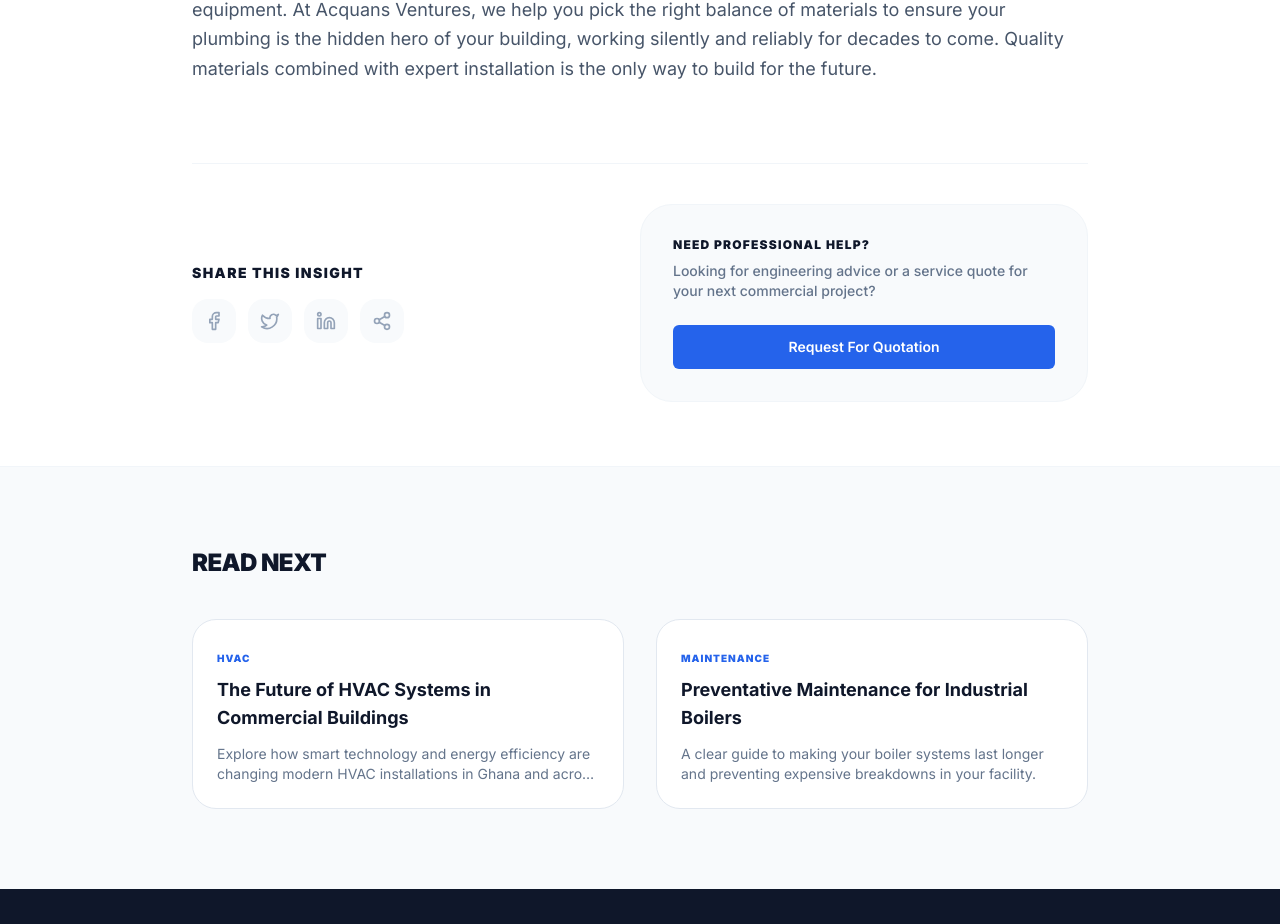
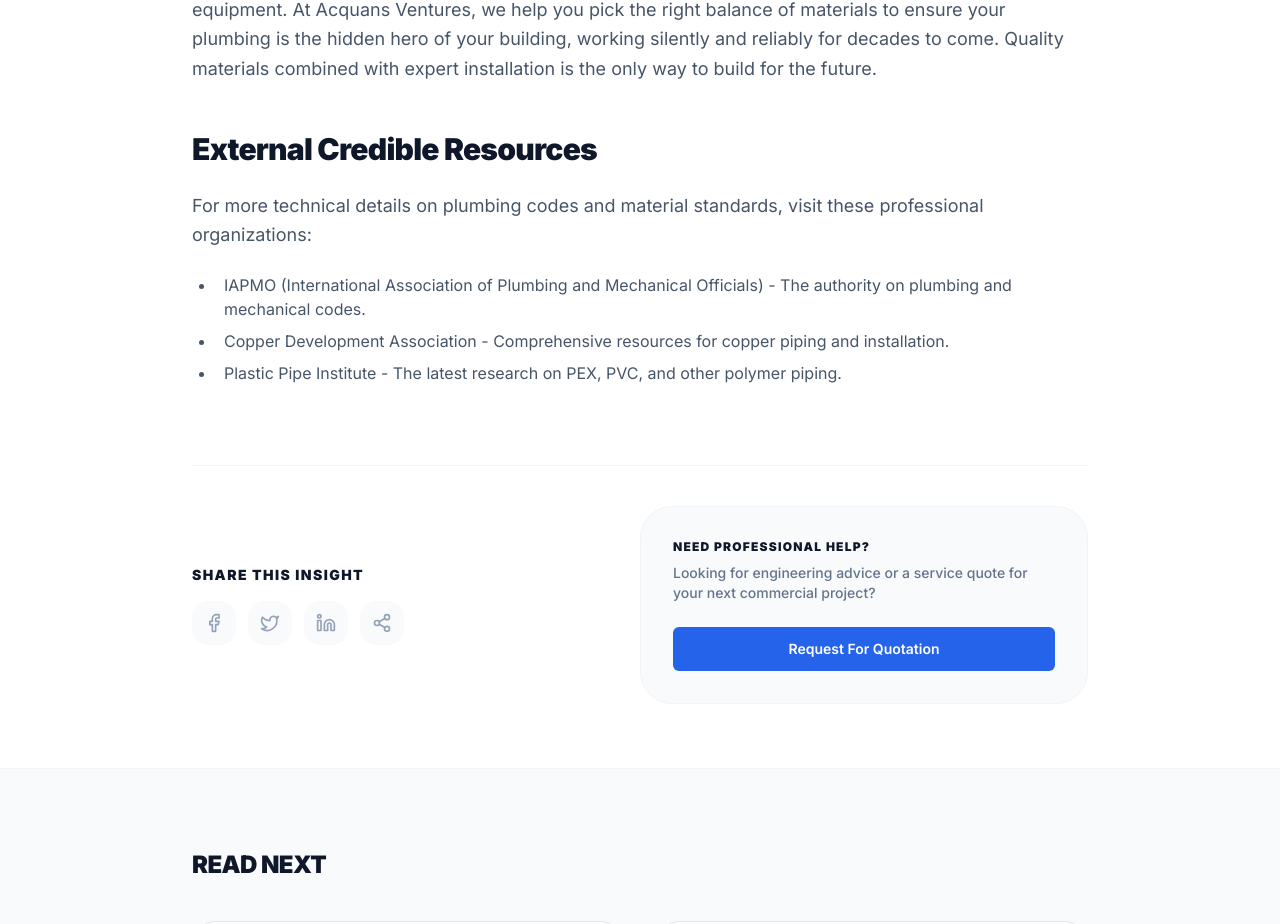
Before and after one commit to russolutionconsult/acquans-ventures, a React (Vite) app: page /blog/choosing-pipes-large-scale-plumbing in a window 1280 px wide. Shown: the part 3813-4737 px from the top of the page. Built offline with nearby package versions, Linux system fonts and the light colour scheme.

Commit message:
docs: add external credible resources to all blog posts for SEO authority

```diff
--- a/src/data/blogPosts.ts
+++ b/src/data/blogPosts.ts
@@ -57,6 +57,14 @@ export const blogPosts: BlogPost[] = [
 <p>If you are planning a new construction project or looking to renovate an existing building, it is vital to think long-term. A cheap AC system might save you money on the day you buy it, but it will cost you far more in repairs and electricity over the next few years. In the Ghanaian market, reputation is everything. A building known for having the best, most comfortable climate will always attract the best tenants.</p>
 
 <p>The future of HVAC isn’t just about making things colder; it’s about making them smarter, healthier, and cheaper to run. By investing in VRF technology, smart sensors, and advanced filtration today, you are future-proofing your property and ensuring it remains a productive environment for decades to come.</p>
+
+<h2>External Credible Resources</h2>
+<p>For more information on commercial HVAC standards and energy efficiency, we recommend the following professional resources:</p>
+<ul>
+  <li><a href="https://www.ashrae.org/" target="_blank" rel="noopener">ASHRAE (American Society of Heating, Refrigerating and Air-Conditioning Engineers)</a> - The leading global authority on HVAC standards.</li>
+  <li><a href="https://www.energy.gov/eere/buildings/commercial-buildings-integration" target="_blank" rel="noopener">U.S. Department of Energy (Commercial Buildings)</a> - Detailed guides on commercial energy efficiency.</li>
+  <li><a href="https://www.epa.gov/indoor-air-quality-iaq" target="_blank" rel="noopener">Environmental Protection Agency (Indoor Air Quality)</a> - Scientific information on maintaining healthy indoor air.</li>
+</ul>
     `
   },
   {
@@ -103,6 +111,14 @@ export const blogPosts: BlogPost[] = [
 
 <h2>A Proactive Approach to Longevity</h2>
 <p>Managing an industrial boiler is a marathon, not a sprint. Consistency is the key. Make a simple daily, weekly, and monthly checklist: Test the water, tune the burner, look for leaks, and verify the safety valves. If you follow these steps every week, your boiler will be a reliable, safe, and cost-effective asset for your company for many decades to come.</p>
+
+<h2>External Credible Resources</h2>
+<p>Learn more about boiler safety and engineering standards from these international bodies:</p>
+<ul>
+  <li><a href="https://www.asme.org/" target="_blank" rel="noopener">ASME (American Society of Mechanical Engineers)</a> - The global standard for boiler and pressure vessel codes.</li>
+  <li><a href="https://www.engineeringtoolbox.com/boilers-t_28.html" target="_blank" rel="noopener">The Engineering ToolBox (Boilers)</a> - Technical data and formulas for boiler system design.</li>
+  <li><a href="https://www.osha.gov/oat/otm/otm_iv/otm_iv_1.html" target="_blank" rel="noopener">OSHA (Boiler Safety)</a> - Official guidelines for operational safety and hazard prevention.</li>
+</ul>
     `
   },
   {
@@ -147,6 +163,14 @@ export const blogPosts: BlogPost[] = [
 
 <h2>Investing in Peace of Mind</h2>
 <p>The plumbing of your building is like the veins in a human body—it must work perfectly 24 hours a day. Cutting corners on piping materials might save 5% on the construction cost today, but one major leak in a finished building can cause ten times that amount in damage to ceilings, expensive floors, and electrical equipment. At Acquans Ventures, we help you pick the right balance of materials to ensure your plumbing is the hidden hero of your building, working silently and reliably for decades to come. Quality materials combined with expert installation is the only way to build for the future.</p>
+
+<h2>External Credible Resources</h2>
+<p>For more technical details on plumbing codes and material standards, visit these professional organizations:</p>
+<ul>
+  <li><a href="https://www.iapmo.org/" target="_blank" rel="noopener">IAPMO (International Association of Plumbing and Mechanical Officials)</a> - The authority on plumbing and mechanical codes.</li>
+  <li><a href="https://www.copper.org/" target="_blank" rel="noopener">Copper Development Association</a> - Comprehensive resources for copper piping and installation.</li>
+  <li><a href="https://www.plasticpipe.org/" target="_blank" rel="noopener">Plastic Pipe Institute</a> - The latest research on PEX, PVC, and other polymer piping.</li>
+</ul>
     `
   }
 ];
```
